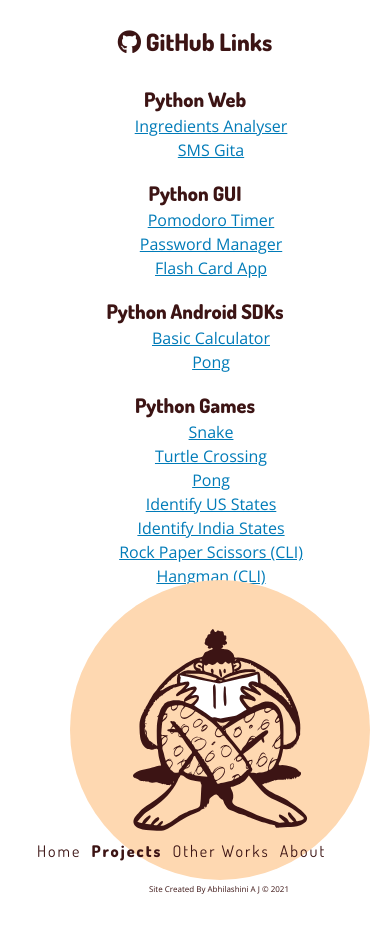
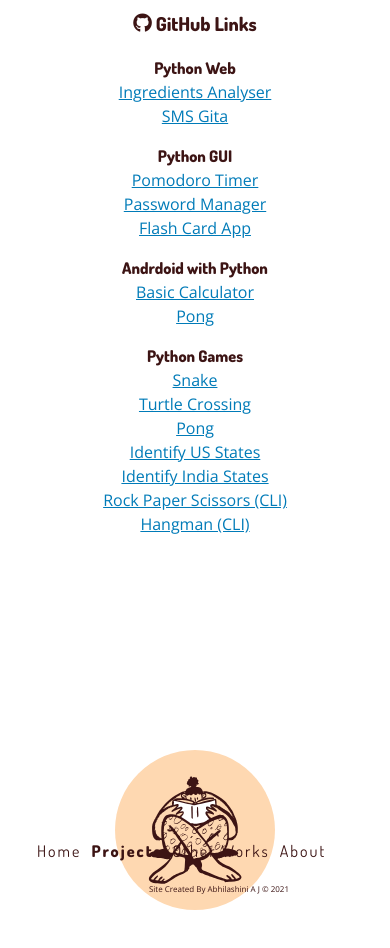
Before and after one commit to abhilashini/abhilashini.github.io, a Jekyll site: the page built from projects.md, in a window 390 px wide. Built offline with Jekyll 4.4.1, drawn with Linux system fonts in a browser that asks for light colours; nearby versions of some CDN libraries.

Commit message:
Made About and Projects pages responsive

```diff
--- a/_config.yml
+++ b/_config.yml
@@ -6,7 +6,7 @@
 # 'jekyll serve'. If you change this file, please restart the server process.
 
 # Site settings
-title: Abhilashini's Portfolio Site
+title: Site
 # email: your-email@domain.com
 description: > # this means to ignore newlines until "baseurl:"
   Collection of my works
--- a/css/styles.css
+++ b/css/styles.css
@@ -1,71 +1,53 @@
-@import url("https://fonts.googleapis.com/css2?family=Dosis:wght@400;800&family=Open+Sans&display=swap");
+@import url('https://fonts.googleapis.com/css2?family=Dosis:wght@400;800&family=Open+Sans&display=swap');
 
-.about-left-panel {
-	margin-top: 2em;
-	padding: 3em;
-	width: 100%;
-	height: 90%;
-	border: 1px solid #3C1414;
-	border-radius: 5px;
+.about-flex-container {
+	display: flex;
+	flex-wrap: wrap;
 }
 
-.about-right-panel {
-	width: 90%;
-	height: 90%;
-	margin-top: 4em;
-	margin-right: -10em;
-	padding: 6em 3em 6em 5em;
+.about-flex-column {
+	flex: 30%;
+	padding: 0;
+}
+
+.about-flex-narrow-column {
+	flex: 5%;
+	padding: 0;
+}
+
+.about-panel {
+	width: 100%;
+	height: 100%;
+	margin-top: 10%;
+	/*margin: 2em;*/
+	/*margin-right: -10em;*/
+	/*padding: 6em 3em 6em 5em;*/
 	background-color: #FED8B1;
 	border-radius: 50px;
 }
 
-.about-right-panel-img {
-	margin-top: 2em;
+.about-panel-img {
+	margin-left: auto;
+	margin-right: auto;
+	display: block;
+	/*margin-top: 2em;*/
 	margin-bottom: -5em;
-	height: 250px;
+	width: 20em;
+	height: 20em;
 }
 
-.abt-section {
-	width: 90%;
-	margin-left:3em;
-	margin-top: 1.5em;
-}
-
-.abt-section-img-left {
-	width: 150px;
-	height: 150px;
-	float: left;
-	margin-top: -2em;
-	margin-right: 0.1em;
-}
-
-.abt-section-img-right {
-	width: 150px;
-	height: 150px;
-	float: right;
-	margin-top: -2em;
-	margin-left: 0.1em;
-}
-
-.abt-section-txt {
-	padding: 0.3em;
-	/*border-top: 3px solid #3C1414;
-	border-left: 3px solid #3C1414;
-	border-bottom: 3px solid #3C1414;
-	border-radius: 1em;*/
-}
-
-.col-sm-3 ul li {
-	list-style: none;
-}
-
-.col-sm-3 ul li a {
-	color: #007BB8;
-	text-decoration-color: #007BB8;
+.about-title-bar {
+	font-family: "Open Sans", sans-serif;
+	font-size: 110%;
+	font-weight: bolder;
+	padding-left: 5em;
+	margin-left: -1.75em;
+	color: #3C1414;
 }
 
 .contact-links {
 	list-style-type: none;
+	padding-left: 5em;
 }
 
 .contact-links li {
@@ -77,17 +59,284 @@
 	padding: 0 0 0.5em 0.5em;
 }
 
-.content-section-title {
+.flex-container {
+	display: flex;
+	flex-wrap: wrap;
+	margin: 5em;
+}
+
+.flex-left-text {
+	padding: 4.5em 1em;
+	flex: 50%;
+	/*background-color: #FED8B1;*/
+}
+
+.flex-right-img {
+	flex: 50%;
+	/*background-color: #F1F1F1;*/
+	margin-left: -4em;
+}
+
+.flex-container .hero-block {
+	text-align: right;
+	float: right;
+	margin-right: 0;
+}
+
+.hero-block-img {
+	-webkit-transform: scaleX(-1);
+	transform: scaleX(-1);
+	float: right;
+}
+
+.hero-block-text {
+	float: right;
+	text-align: center;
+}
+
+.hero-title {
+	font-family: "Dosis";
+	color: #FED8B1;
+	font-size: 450%;
+	text-transform: uppercase;
+	letter-spacing: 2px;
+	font-weight: bolder;
+	text-align: center;
+	-webkit-text-stroke: 1px #3C1414;
+	text-shadow:
+		3px 3px 0 #3C1414,
+		-1px -1px 0 #3C1414,
+		1px -1px 0 #3C1414,
+		-1px 1px 0 #3C1414,
+		1px 1px 0 #3C1414;
+}
+
+@supports (-webkit-text-stroke: 1px #3C1414) {
+	.hero-title {
+		-webkit-text-stroke: 1px #3C1414;
+	}
+}
+
+/* PROJECTS PAGE STYLING */
+.flex-columns-container {
+	display: flex;
+	flex-wrap: wrap;
+	margin: 1em 5em;
+}
+
+.flex-column {
+	flex: 25%;
+}
+
+/*.projects-corner {
+	background-color: #FED8B1;
+	border-radius: 50%;
+	width: 300px;
+	height: 300px;
+	right: 1em;
+	bottom: 1em;
+}*/
+
+img.projects-corner {
+	background-color: #FED8B1;
+	border-radius: 50%;
+	position: fixed;
+	right: 1em;
+	bottom: 1em;
+	width: 15em;
+	height: 15em;
+}
+
+.projects-list li {
+	list-style: none;
+}
+
+.projects-list li a {
+	color: #007BB8;
+	text-decoration-color: #007BB8;
+}
+
+.projects-section-title {
 	font-family: "Dosis", sans-serif;
 	font-weight: bold;
-	font-size: 20px;
+	font-size: 120%;
 	color: #3C1414;
+	margin-left: auto;
+	margin-right: auto;
+	width: 50%;
+}
+
+.projects-title-bar {
+	font-family: "Dosis", sans-serif;
+	text-align: center;
+	display: flex;
+	font-size: 150%;
+	font-weight: bold;
+	justify-content: center;
+	align-items: center;
+	margin: 0.5em auto;
+	color: #3C1414;
+}
+
+@media (max-width: 800px) {
+
+	.about-flex-column {
+		flex: 100%;
+	}
+
+	.about-flex-narrow-column {
+		flex: 5%;
+	}
+
+	.about-panel {
+		width: 100%;
+		height: 100%;
+		margin: 0;
+		padding: 0;
+		margin-top: 10%;
+		background-color: #FED8B1;
+		border-radius: 50px;
+	}
+
+	.about-panel-img {
+		padding: 2em;
+		margin-left: auto;
+		margin-right: auto;
+		display: block;
+		margin-bottom: -5em;
+		width: 20em;
+		height: 20em;
+		margin: 0;
+	}
+
+	.about-title-bar {
+		margin-top: -4em;
+		margin-left: -3em;
+		margin-bottom: -2em;
+		text-align: left;
+		display: block;
+		font-family: "Open Sans", sans-serif;
+		font-size: 100%;
+		font-weight: bolder;
+		color: #3C1414;
+	}
+
+	.contact-links {
+		list-style-type: none;
+		padding: 12%;
+	}
+
+	.contact-links li {
+		text-align: left;
+		padding: 0;
+		margin: 0;
+	}
+
+	.contact-links li a {
+		padding: 0 0 0.5em 0.5em;
+	}
+
+	.flex-container {
+		margin: 0;
+	}
+
+	.flex-left-text, .flex-right-img {
+		flex: 100%;
+		margin: 0;
+		padding: 0;
+	}
+
+	.hero-title {
+		font-family: "Dosis", sans-serif;
+		color: #FED8B1;
+		font-size: 450%;
+		text-transform: uppercase;
+		letter-spacing: 2px;
+		font-weight: bolder;
+		text-align: center;
+		-webkit-text-stroke: 1px #3C1414;
+		text-shadow:
+			2px 2px 0 #3C1414,
+			-1px -1px 0 #3C1414,
+			1px -1px 0 #3C1414,
+			-1px 1px 0 #3C1414,
+			1px 1px 0 #3C1414;
+	}
+
+	.flex-columns-container {
+		margin: 3em 0 0 0;
+		text-align: center;
+		justify-content: center;
+		align-items: center;
+		align-content: center;
+	}
+
+	.flex-column {
+		flex: 100%;
+		padding-bottom: 1em;
+	}
+
+	.nav {
+		position: fixed;
+		bottom: 0;
+	}
+
+	.projects-list {
+		list-style-type: none;
+		padding: 0;
+		margin: 0;
+	}
+
+	.projects-section-title {
+		font-family: "Dosis", sans-serif;
+		font-weight: bold;
+		font-size: 100%;
+		color: #3C1414;
+		margin: 0;
+		padding: 0;
+	}
+
+	.projects-title-bar {
+		top: 0;
+		margin-left: auto;
+		margin-right: auto;
+		font-size: 120%;
+		position: fixed;
+	}
+
+	/* _Resize and reposition projects corner image_ */
+	/* TODO: Change bottom position based on different max and min heights of devices */
+	.flex-column img.projects-corner:empty {
+		left: 50%;
+		bottom: -10%;
+		-webkit-transform: translate(-50%, -50%);
+		-moz-transform: translate(-50%, -50%);
+		-ms-transform: translate(-50%, -50%);
+		-o-transform: translate(-50%, -50%);
+		transform: translate(-50%, -50%);
+		width: 10em;
+		height: 10em;
+	}
+}
+
+  /*------------------------------------*/
+ /*  STYLES WITHOUT RESPONSIVE FLEXBOX */
+/*------------------------------------*/
+
+
+.col-sm-3 ul li {
+	list-style: none;
+}
+
+.col-sm-3 ul li a {
+	color: #007BB8;
+	text-decoration-color: #007BB8;
 }
 
 .copyright {
 	bottom: 5px;
 	right: 5px;
-	font-size: 10px;
+	font-size: 50%;
 	position: fixed;
 	text-transform: uppercase;
 }
@@ -141,65 +390,6 @@
 	width: 100%;
 }
 
-.hero-block {
-	display: flex;
-	justify-content: center;
-	align-items: center;
-	margin: 10em 10em 10em 10em;
-	float: left;
-	width: 80%;
-}
-
-.hero-block-img {
-	position: fixed;
-	bottom: 0em;
-	left: 50em;
-	height: 50em;
-	width: 50em;
-	-webkit-transform: scaleX(-1);
-	transform: scaleX(-1);
-}
-
-.hero-block-text {
-	float: right;
-	text-align: center;
-}
-
-.hero-title {
-	font-family: "Dosis";
-	color: #FED8B1;
-	font-size: 110px;
-	text-transform: uppercase;
-	letter-spacing: 2px;
-	font-weight: bolder;
-	text-align: center;
-	-webkit-text-stroke: 1px #3C1414;
-	text-shadow:
-		3px 3px 0 #3C1414,
-		-1px -1px 0 #3C1414,
-		1px -1px 0 #3C1414,
-		-1px 1px 0 #3C1414,
-		1px 1px 0 #3C1414;
-}
-
-@supports (-webkit-text-stroke: 1px #3C1414) {
-	.hero-title {
-		-webkit-text-stroke: 1px #3C1414;
-	}
-}
-
-.highlight-bar {
-	font-family: "Dosis", sans-serif;
-	text-align: center;
-	display: flex;
-	font-size: 24px;
-	font-weight: bold;
-	justify-content: center;
-	align-items: center;
-	margin-bottom: 1em;
-	color: #3C1414;
-}
-/
 i.fab, i.fas {
 	color: #3C1414;
 }
@@ -249,24 +439,6 @@
 /*	background: url('/images/ReadingDoodle.svg') right bottom no-repeat;
 	background-size: 300px 300px;*/
 	margin: 1em;
-}
-
-.projects-corner {
-	background-color: #FED8B1;
-	border-radius: 50%;
-	width: 300px;
-	height: 300px;
-	position: fixed;
-	right: 20px;
-	bottom: 20px;
-}
-
-.projects-corner img {
-	position: fixed;
-	right: 20px;
-	bottom: 20px;
-	width: 300px;
-	height: 300px;
 }
 
 .sidenav {
@@ -398,4 +570,4 @@
 	.nav a.active {
 		font-size: 16px;
 	}
-}
+}/
--- a/projects.md
+++ b/projects.md
@@ -4,34 +4,34 @@
 permalink: /projects/
 order: 2
 ---
-<div class="projects-container">
-	<div class="row">
-		<span class="highlight-bar"><i class="fab fa-github"></i>&nbsp;GitHub Links</span>
-		<div class="col-sm-3">
-			<span class="content-section-title">Python Web</span>
-			<ul>
+
+<div class="projects-title-bar"><i class="fab fa-github"></i>&nbsp;GitHub Links</div>
+<div class="flex-columns-container">
+	<div class="flex-column">
+		<span class="projects-section-title">Python Web</span>
+			<ul class="projects-list">
 				<li><a href="">Ingredients Analyser</a></li>
 				<li><a href="">SMS Gita</a></li>
 			</ul>
-		</div>
-		<div class="col-sm-3">
-			<span class="content-section-title">Python GUI</span>
-			<ul>
+	</div>
+	<div class="flex-column">
+		<span class="projects-section-title">Python GUI</span>
+			<ul class="projects-list">
 				<li><a href="">Pomodoro Timer</a></li>
 				<li><a href="">Password Manager</a></li>
 				<li><a href="">Flash Card App</a></li>
 			</ul>
-		</div>
-		<div class="col-sm-3">
-			<span class="content-section-title">Python Android SDKs</span>
-			<ul>
+	</div>
+	<div class="flex-column">
+		<span class="projects-section-title">Andrdoid with Python</span>
+			<ul class="projects-list">
 				<li><a href="">Basic Calculator</a></li>
 				<li><a href="">Pong</a></li>
 			</ul>
-		</div>
-		<div class="col-sm-3">
-			<span class="content-section-title">Python Games</span>
-			<ul>
+	</div>
+	<div class="flex-column">
+		<span class="projects-section-title">Python Games</span>
+			<ul class="projects-list">
 				<li><a href="#">Snake</a></li>
 				<li><a href="#">Turtle Crossing</a></li>
 				<li><a href="#">Pong</a></li>
@@ -40,13 +40,9 @@
 				<li><a href="#">Rock Paper Scissors (CLI)</a></li>
 				<li><a href="#">Hangman (CLI)</a></li>
 			</ul>
-		</div>
 	</div>
-	<div class="row">
-		<div class="empty-block"></div>
-	</div>
-	<div class="projects-corner">
-		<img src="/images/ReadingDoodle.svg">
+	<div class="flex-column">
+		<img src="/images/ReadingDoodle.svg" class="projects-corner">
 	</div>
 </div>
 
```
Also changed, not shown: about.md (+29 -8 lines), index.html (+19 -1 lines), 11 other files.
